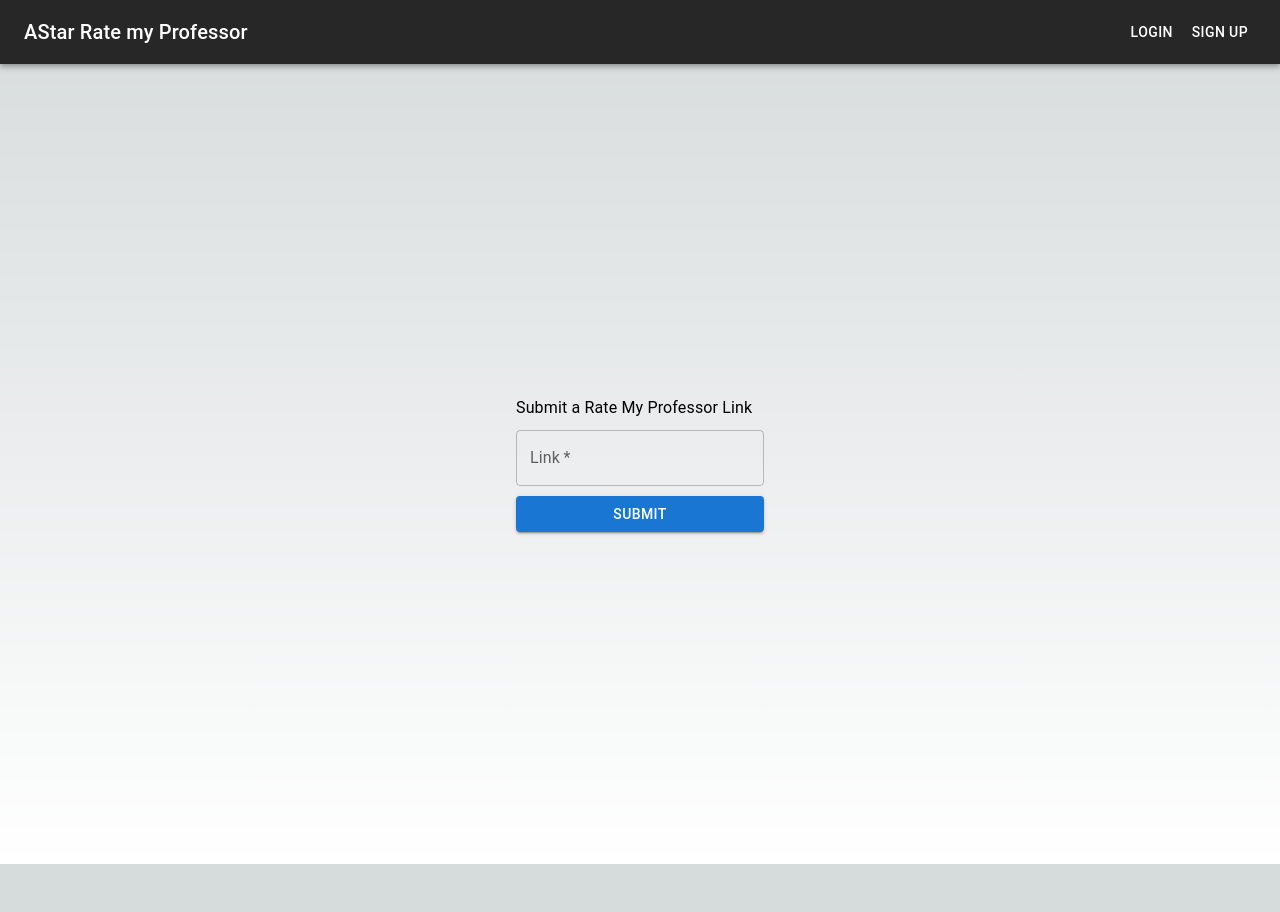
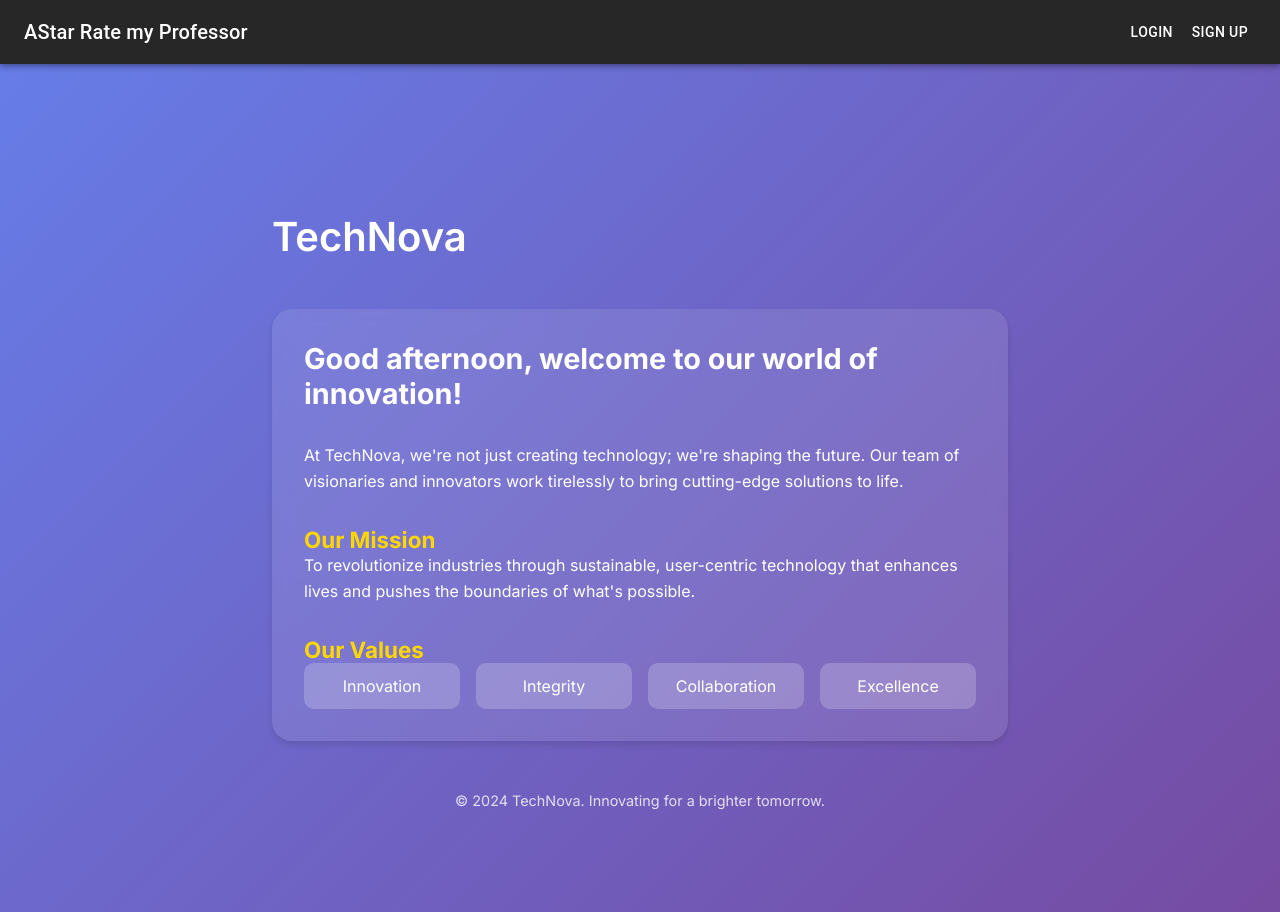
Before and after one commit to Shoheicode/Project-5--AI-Rate-My-Professor, a Next.js app: page /about in a window 1280 px wide. Before the commit the page ends 864 px from the top, so only its background shows below. Built offline with nearby package versions, Linux system fonts and the light colour scheme; no server answers; a web font is replaced by a local one.

Commit message:
updated files

```diff
--- a/app/about/page.js
+++ b/app/about/page.js
@@ -1,4 +1,5 @@
 "use client";
+import About from "@/components/AboutPage/about";
 import NavBar from "@/components/navbar/navbar";
 import UserReviewForm from "@/components/userform/userReviewForm";
 import { Box, Button, Stack, TextField } from "@mui/material";
@@ -26,7 +27,7 @@ export default function Home() {
           justifyContent="center"
           alignItems="center"
         >
-            <UserReviewForm />
+            <About/>
       </Box>
     </Box>
   );
--- a/components/AboutPage/about.js
+++ b/components/AboutPage/about.js
@@ -1,7 +1,8 @@
 import React, { useState, useEffect } from 'react';
 import Head from 'next/head';
+import { motion } from 'framer-motion';
 
-export default function About() {
+const CoolAboutPage = () => {
   const [greeting, setGreeting] = useState('');
 
   useEffect(() => {
@@ -14,63 +15,133 @@ export default function About() {
   return (
     <div className="container">
       <Head>
-        <title>About Us - My Company</title>
-        <meta name="description" content="Learn more about our company and mission" />
+        <title>About Us - TechNova</title>
+        <meta name="description" content="Discover the innovation behind TechNova" />
         <link rel="icon" href="/favicon.ico" />
+        <link href="https://fonts.googleapis.com/css2?family=Poppins:wght@300;400;600&display=swap" rel="stylesheet" />
       </Head>
 
       <header>
-        <h1>My Company</h1>
-        <nav>
-          <a href="/">Home</a> | <a href="/about">About</a> | <a href="/contact">Contact</a>
-        </nav>
+        <motion.h1
+          initial={{ y: -50, opacity: 0 }}
+          animate={{ y: 0, opacity: 1 }}
+          transition={{ duration: 0.5 }}
+        >
+          TechNova
+        </motion.h1>
       </header>
 
       <main>
-        <h2>{greeting}, welcome to our About page!</h2>
-        <p>We are a passionate team dedicated to creating innovative solutions for our clients.</p>
-        <p>Our mission is to deliver high-quality products that make a difference in people's lives.</p>
-        <h3>Our Values</h3>
-        <ul>
-          <li>Innovation</li>
-          <li>Integrity</li>
-          <li>Collaboration</li>
-          <li>Excellence</li>
-        </ul>
+        <motion.h2
+          initial={{ x: -50, opacity: 0 }}
+          animate={{ x: 0, opacity: 1 }}
+          transition={{ duration: 0.5, delay: 0.2 }}
+        >
+          {greeting}, welcome to our world of innovation!
+        </motion.h2>
+
+        <motion.section
+          className="about-content"
+          initial={{ y: 50, opacity: 0 }}
+          animate={{ y: 0, opacity: 1 }}
+          transition={{ duration: 0.5, delay: 0.4 }}
+        >
+          <p>At TechNova, we're not just creating technology; we're shaping the future. Our team of visionaries and innovators work tirelessly to bring cutting-edge solutions to life.</p>
+
+          <h3>Our Mission</h3>
+          <p>To revolutionize industries through sustainable, user-centric technology that enhances lives and pushes the boundaries of what's possible.</p>
+
+          <h3>Our Values</h3>
+          <ul className="values-list">
+            <motion.li whileHover={{ scale: 1.05 }} whileTap={{ scale: 0.95 }}>Innovation</motion.li>
+            <motion.li whileHover={{ scale: 1.05 }} whileTap={{ scale: 0.95 }}>Integrity</motion.li>
+            <motion.li whileHover={{ scale: 1.05 }} whileTap={{ scale: 0.95 }}>Collaboration</motion.li>
+            <motion.li whileHover={{ scale: 1.05 }} whileTap={{ scale: 0.95 }}>Excellence</motion.li>
+          </ul>
+        </motion.section>
       </main>
 
       <footer>
-        <p>&copy; 2024 My Company. All rights reserved.</p>
+        <p>&copy; 2024 TechNova. Innovating for a brighter tomorrow.</p>
       </footer>
 
-      <style jsx>{`
+      <style jsx global>{`
+        body {
+          margin: 0;
+          font-family: 'Poppins', sans-serif;
+          background: linear-gradient(135deg, #667eea 0%, #764ba2 100%);
+          color: #ffffff;
+          min-height: 100vh;
+        }
         .container {
           max-width: 800px;
           margin: 0 auto;
-          padding: 0 1rem;
-          font-family: Arial, sans-serif;
+          padding: 2rem;
         }
         header {
-          padding: 1rem 0;
-          border-bottom: 1px solid #eaeaea;
+          display: flex;
+          justify-content: space-between;
+          align-items: center;
+          margin-bottom: 3rem;
+        }
+        h1 {
+          font-size: 2.5rem;
+          font-weight: 600;
+          margin: 0;
+        }
+        nav a {
+          color: #ffffff;
+          text-decoration: none;
+          margin-left: 1.5rem;
+          font-weight: 300;
+          transition: all 0.3s ease;
+        }
+        nav a:hover, nav a.active {
+          color: #ffd700;
+        }
+        main {
+          background: rgba(255, 255, 255, 0.1);
+          backdrop-filter: blur(10px);
+          border-radius: 20px;
+          padding: 2rem;
+          box-shadow: 0 4px 6px rgba(0, 0, 0, 0.1);
+        }
+        h2 {
+          font-size: 1.8rem;
           margin-bottom: 2rem;
         }
-        h1 {
-          margin: 0 0 1rem 0;
+        h3 {
+          font-size: 1.4rem;
+          margin-top: 2rem;
+          color: #ffd700;
         }
-        nav {
-          margin-bottom: 1rem;
+        p {
+          line-height: 1.6;
         }
-        main {
-          min-height: 60vh;
+        .values-list {
+          list-style-type: none;
+          padding: 0;
+          display: grid;
+          grid-template-columns: repeat(auto-fit, minmax(120px, 1fr));
+          gap: 1rem;
+        }
+        .values-list li {
+          background: rgba(255, 255, 255, 0.2);
+          padding: 0.8rem;
+          border-radius: 10px;
+          text-align: center;
+          cursor: pointer;
+          transition: all 0.3s ease;
         }
         footer {
-          margin-top: 2rem;
-          padding: 1rem 0;
-          border-top: 1px solid #eaeaea;
+          margin-top: 3rem;
           text-align: center;
+          font-size: 0.9rem;
+          opacity: 0.8;
         }
       `}</style>
     </div>
   );
-}
+};
+
+export default CoolAboutPage;
--- a/components/navbar/navbar.js
+++ b/components/navbar/navbar.js
@@ -163,7 +163,11 @@ export default function NavBar(){
       console.log("HIHIHII")
       return <ThemeProvider theme={darkTheme}>
                 <AppBar position="static" color={"secondary"}>
-                  <Toolbar>
+                  <Toolbar
+                    style={{
+                      width: "100%"
+                    }}
+                  >
                     {/* <IconButton
                         size="large"
                         edge="start"
@@ -206,7 +210,11 @@ export default function NavBar(){
 
     return <ThemeProvider theme={darkTheme}>
         <AppBar position="static" color={"secondary"}>
-          <Toolbar>
+          <Toolbar
+            style={{
+              width: "100%"
+            }}
+          >
             <IconButton
                 size="large"
                 edge="start"
--- a/package.json
+++ b/package.json
@@ -17,6 +17,7 @@
     "@pinecone-database/pinecone": "^3.0.0",
     "@vercel/analytics": "^1.3.1",
     "firebase": "^10.13.0",
+    "framer-motion": "^11.5.4",
     "lucide-react": "^0.439.0",
     "next": "14.2.5",
     "openai": "^4.56.0",
```
Also changed, not shown: 1 other file (tests, documents, lock files or other folders).
